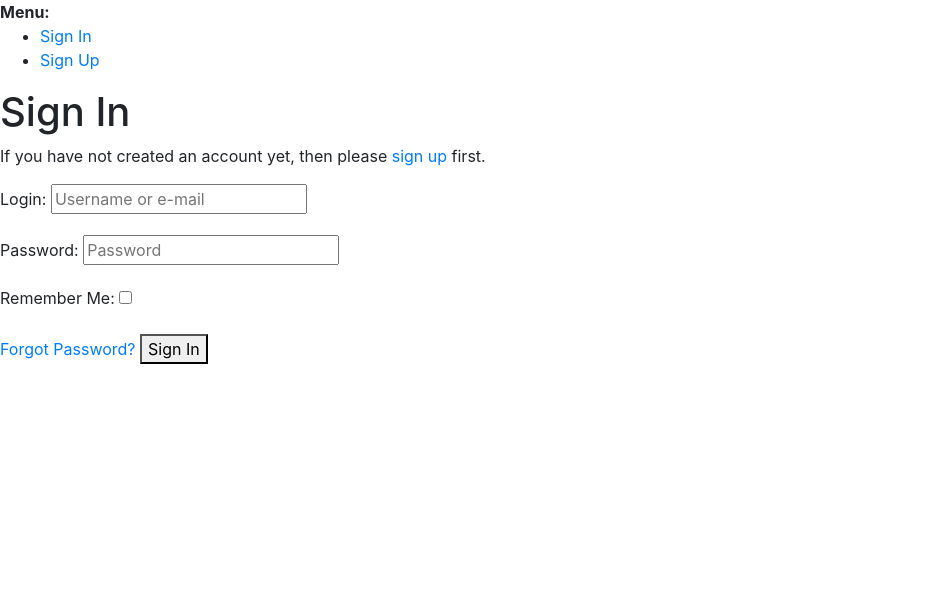
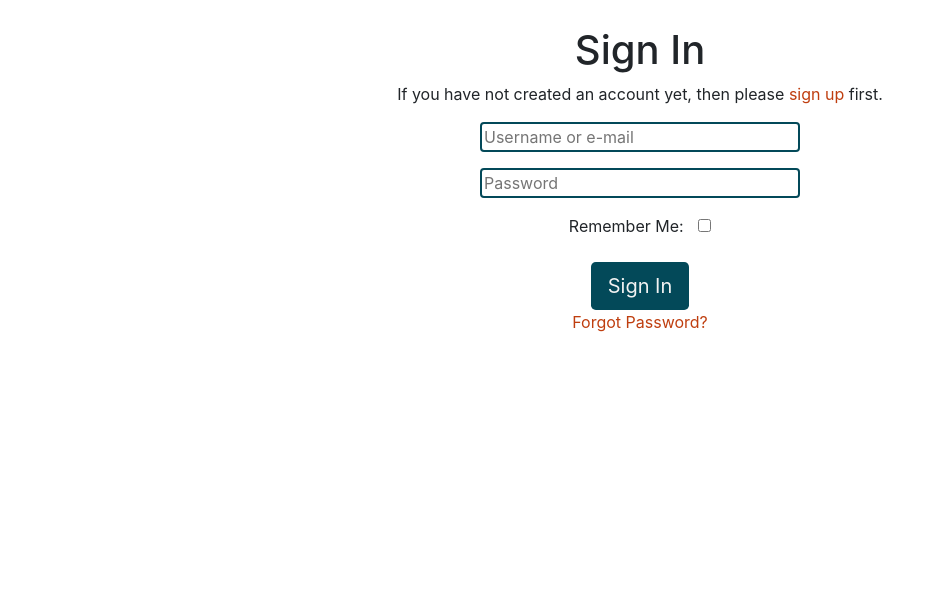
Before and after one commit to AwsSG/educadia, a Django app: page /accounts/login/ in a window 1280 px wide. Shown: the part 66-665 px from the top of the page, without its empty margins (0-944 px from the left). Run offline with Django 3.2, Linux system fonts and the light colour scheme; some libraries are stand-ins or nearby versions.

Commit message:
added style to allauth templates

```diff
--- a/static/css/main.css
+++ b/static/css/main.css
@@ -5,6 +5,18 @@
 #025159
 #034959
 */
+
+.main-color-1 {
+    color: #BF3E0F;
+}
+
+.main-color-1-hover:hover {
+    color: #034959;
+}
+
+.main-color-2 {
+    color: #034959;
+}
 
 /* ----------- base template styling */
 
@@ -26,3 +38,42 @@ footer {
     color: #F2F2F2;
     padding-top: 25px;
 }
+
+/* ----------- allauth templates styling */
+
+.allauth-form {
+    margin-top: 26px;
+    text-align: center;
+}
+
+.allauth-form form input:not(#id_remember) {
+    border: solid 2px #034959;
+    border-radius: .25rem;
+    width: 320px;
+}
+
+.allauth-form form label:not([for='id_remember']),
+.extra-allauth-menu {
+    display: none;
+}
+
+#id_remember {
+    margin-left: 10px;
+}
+
+.allauth-form form button {
+    cursor: pointer;
+    padding: .5rem 1rem;
+    font-size: 1.25rem;
+    line-height: 1.5;
+    border-radius: .3rem;
+    color: #F2F2F2;
+    background-color: #034959;
+    font-weight: 400;
+    text-align: center;
+    white-space: nowrap;
+    vertical-align: middle;
+    border: 1px solid transparent;
+    transition: color .15s ease-in-out,background-color .15s ease-in-out,border-color .15s ease-in-out,box-shadow .15s ease-in-out;
+
+}
--- a/templates/allauth/account/base.html
+++ b/templates/allauth/account/base.html
@@ -3,12 +3,18 @@
 
 <!DOCTYPE html>
 <html>
+
 <head>
     <title>{% block head_title %}{% endblock %}</title>
     {% block extra_head %}
     {% endblock %}
 </head>
+
 <body>
+    <div class="container">
+        <div class="row">
+            <div class="col">
+
                 {% block body %}
 
                 {% if messages %}
@@ -21,10 +27,15 @@
                     </ul>
                 </div>
                 {% endif %}
-
+                <div class="allauth-form">
+                    {% block inner_content %}
+                    {% endblock %}
+                    {% endblock %}
+                    {% block extra_body %}
+                    {% endblock %}
+                </div>
                 <div>
-      <strong>Menu:</strong>
-      <ul>
+                    <ul class="extra-allauth-menu">
                         {% if user.is_authenticated %}
                         <li><a href="{% url 'account_email' %}">Change E-mail</a></li>
                         <li><a href="{% url 'account_logout' %}">Sign Out</a></li>
@@ -34,12 +45,11 @@
                         {% endif %}
                     </ul>
                 </div>
-    {% block inner_content %}
-    {% endblock %}
-    {% endblock %}
-    {% block extra_body %}
-    {% endblock %}
+            </div>
+        </div>
+    </div>
 </body>
+
 </html>
 
 {% endblock %}
--- a/templates/allauth/account/login.html
+++ b/templates/allauth/account/login.html
@@ -13,7 +13,7 @@
 
 {% if socialaccount_providers %}
 <p>{% blocktrans with site.name as site_name %}Please sign in with one
-of your existing third party accounts. Or, <a href="{{ signup_url }}">sign up</a>
+    of your existing third party accounts. Or, <a class="main-color-1" href="{{ signup_url }}">sign up</a>
     for a {{ site_name }} account and sign in below:{% endblocktrans %}</p>
 
 <div class="socialaccount_ballot">
@@ -30,7 +30,7 @@ for a {{ site_name }} account and sign in below:{% endblocktrans %}</p>
 
 {% else %}
 <p>{% blocktrans %}If you have not created an account yet, then please
-<a href="{{ signup_url }}">sign up</a> first.{% endblocktrans %}</p>
+    <a class="main-color-1 main-color-1-hover" href="{{ signup_url }}">sign up</a> first.{% endblocktrans %}</p>
 {% endif %}
 
 <form class="login" method="POST" action="{% url 'account_login' %}">
@@ -39,8 +39,9 @@ for a {{ site_name }} account and sign in below:{% endblocktrans %}</p>
     {% if redirect_field_value %}
     <input type="hidden" name="{{ redirect_field_name }}" value="{{ redirect_field_value }}" />
     {% endif %}
-  <a class="button secondaryAction" href="{% url 'account_reset_password' %}">{% trans "Forgot Password?" %}</a>
-  <button class="primaryAction" type="submit">{% trans "Sign In" %}</button>
+    <button class="primaryAction" type="submit">{% trans "Sign In" %}</button><br>
+    <a class="button secondaryAction main-color-1 main-color-1-hover"
+        href="{% url 'account_reset_password' %}">{% trans "Forgot Password?" %}</a>
 </form>
 
 {% endblock %}
--- a/templates/allauth/account/signup.html
+++ b/templates/allauth/account/signup.html
@@ -7,7 +7,8 @@
 {% block inner_content %}
 <h1>{% trans "Sign Up" %}</h1>
 
-<p>{% blocktrans %}Already have an account? Then please <a href="{{ login_url }}">sign in</a>.{% endblocktrans %}</p>
+<p>{% blocktrans %}Already have an account? Then please <a class="main-color-1 main-color-1-hover"
+        href="{{ login_url }}">sign in</a>.{% endblocktrans %}</p>
 
 <form class="signup" id="signup_form" method="post" action="{% url 'account_signup' %}">
     {% csrf_token %}
--- a/templates/base.html
+++ b/templates/base.html
@@ -54,12 +54,12 @@
     {% if messages %}
     <div class="msg-container"></div>
     {% endif %}
-
+    <!-- main contents -->
     <main>
         {% block content %}
         {% endblock %}
     </main>
-
+    <!-- Footer -->
     <footer class="fixed-bottom">
         <div class="container">
             <div class="row">
```
Lines whose indentation alone changed are shown as unchanged.
